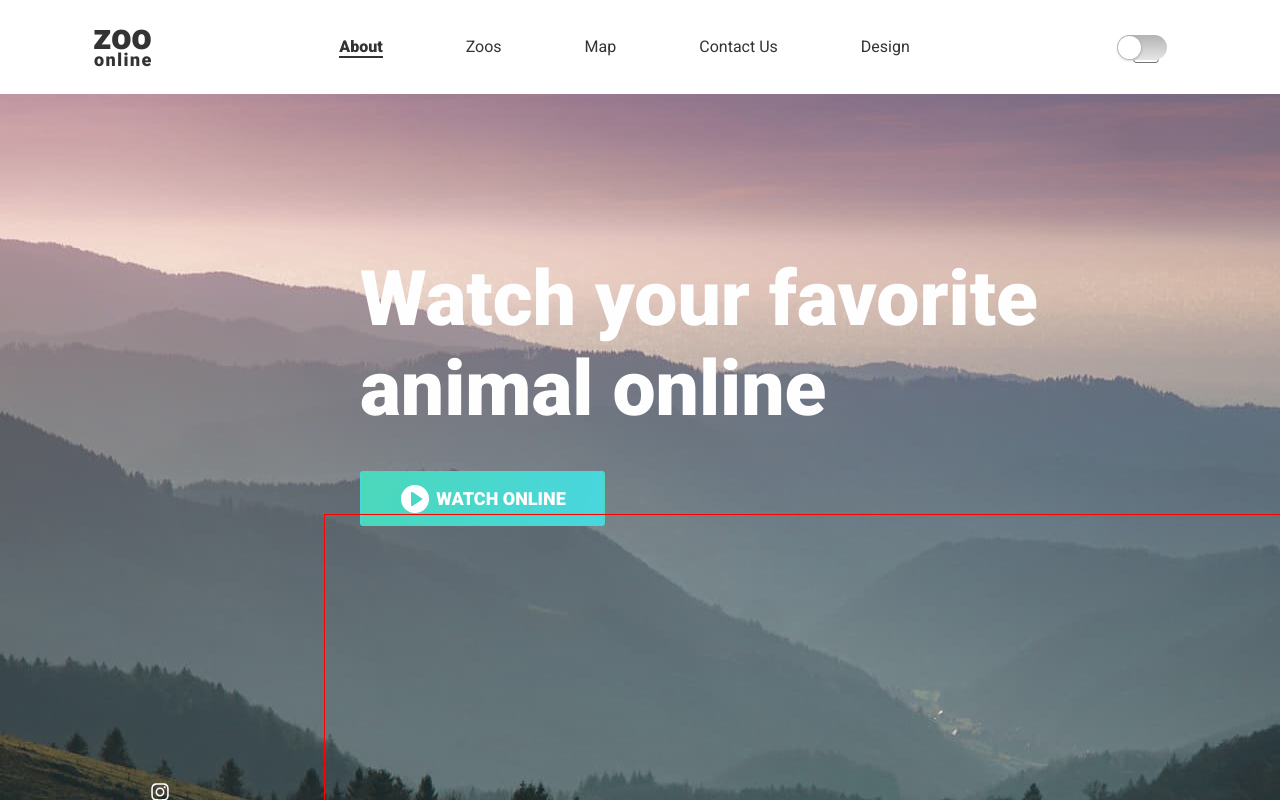
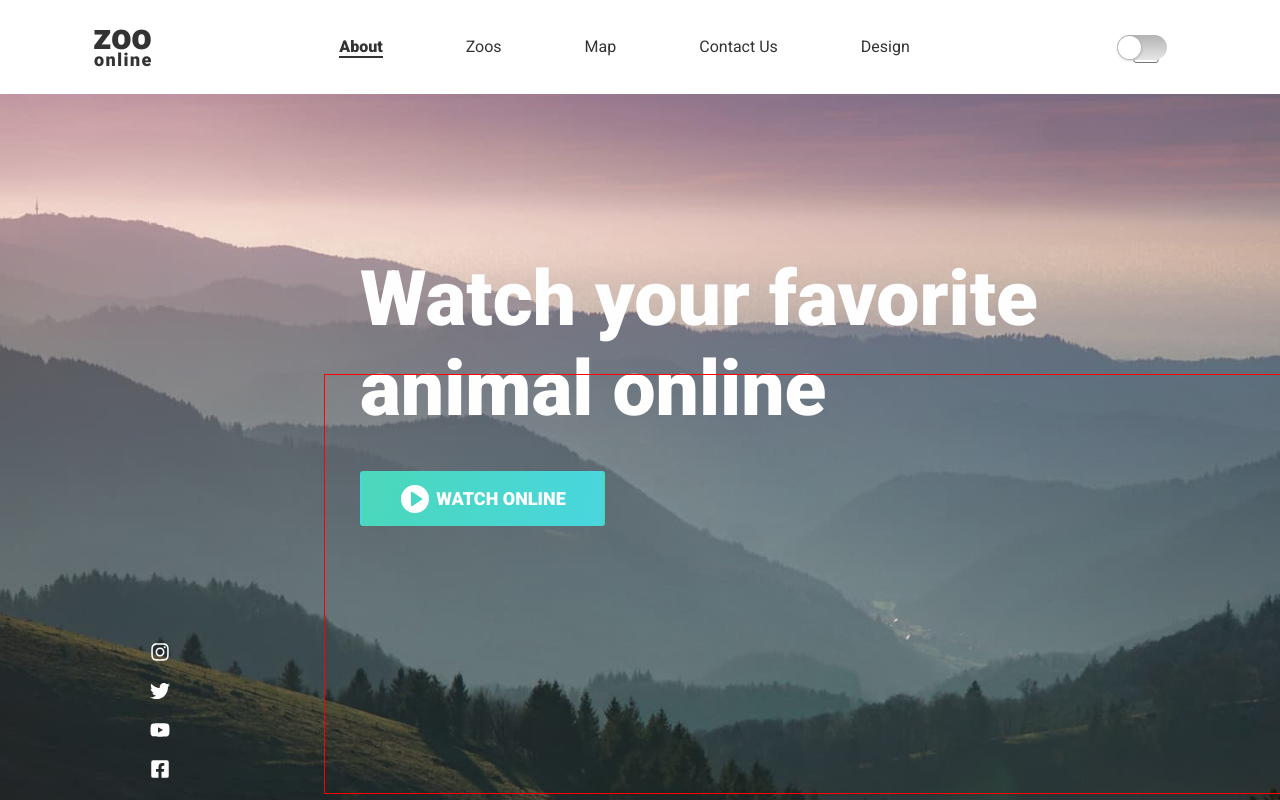
Before and after one commit to 0trava/ZOO_online, a React (Create React App) app: page / in a window 1280 px wide. Shown: the top 800 px of the page. Built offline with nearby package versions, Linux system fonts and the light colour scheme.

Commit message:
fix style for hero

```diff
--- a/src/components/Page_section/Hero/Hero.module.css
+++ b/src/components/Page_section/Hero/Hero.module.css
@@ -1,7 +1,7 @@
 /* Body */
 .body {
     background-image: url('../../images/hero/hero_desk@1x.jpg');
-    height: 940px;
+    height: 100vh;
     background-position: center;
     background-size: cover;
 
@@ -81,7 +81,7 @@
     font-weight: 900;
     line-height: normal;
     text-transform: uppercase;
-    transition: all 0.5s ease-in-out;
+    transition: all 0.2s cubic-bezier(0.01, 0.59, 1, 0.59);
     cursor: pointer;
 }
 
@@ -92,6 +92,8 @@
 
 .button:hover {
     box-shadow: 1px 1px 200px #252525;
+    background: var(--base_gradient, linear-gradient(107deg, #45e4bc -14.32%, #30d8e4 100.68%));
+
   }
 
   /* gallery */
```
